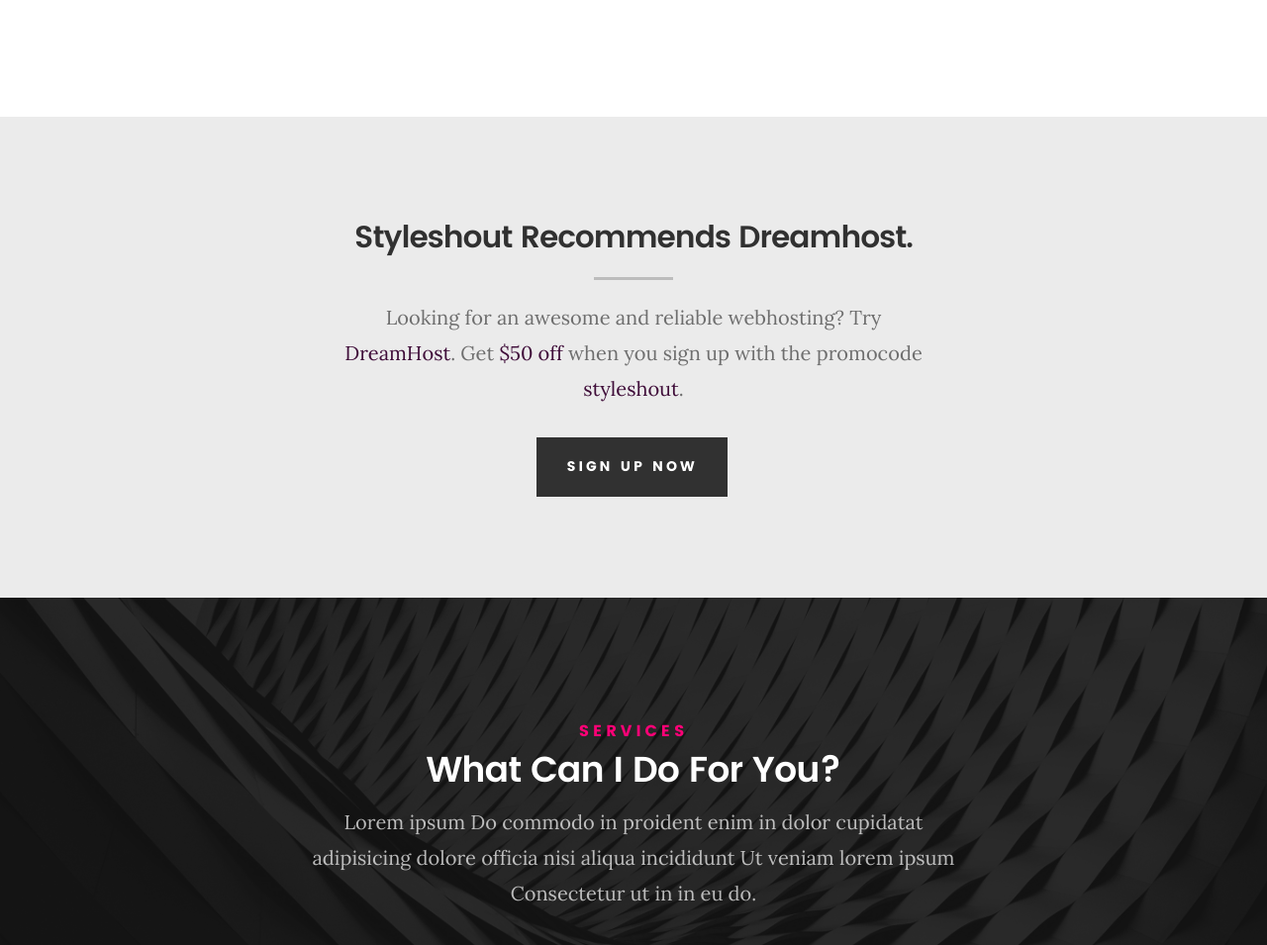
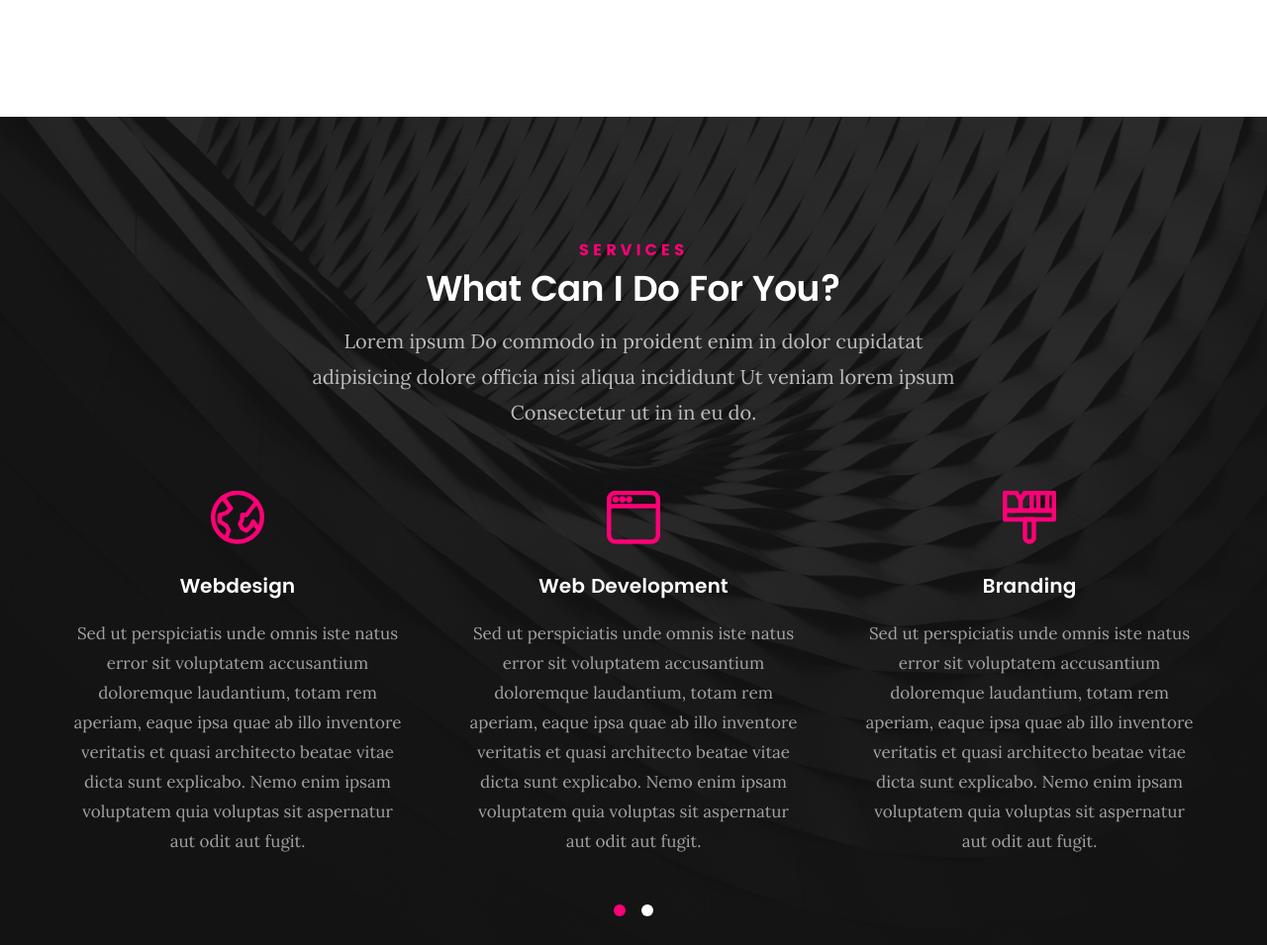
Before and after one commit to maireadbrennan/maireadbrennan.github.io, a plain HTML site: page index.html in a window 1280 px wide. Shown: the part 5709-6664 px from the top of the page at 99% size. Drawn offline with Linux system fonts and the light colour scheme; files whose address does not match are found by name.

Commit message:
Update index.html

```diff
--- a/index.html
+++ b/index.html
@@ -489,14 +489,14 @@
 				     	</div>
 
 					   <div class="description-box">
-					      <h4>Clouds</h4>
+					      <h4>Biodiversity Hub</h4>
 					      <p>Proin gravida nibh vel velit auctor aliquet. Aenean sollicitudin, lorem quis bibendum auctor, nisi elit consequat ipsum, nec sagittis sem nibh id elit.</p>
 
 					      <div class="categories">Web Design</div>
 					   </div>
 
 			         <div class="link-box">
-			            <a href="http://www.behance.net">Details</a>
+			            <a href="https://yale-biodiversity-plan-yalemaps.hub.arcgis.com">Details</a>
 					      <a href="#" class="popup-modal-dismiss">Close</a>
 			         </div>
 
@@ -573,34 +573,6 @@
    	</div> <!-- /portfolio-content -->
 
 	</section> <!-- /portfolio -->
-
-
-	<!-- CTA Section
-   ================================================== -->
-	<section id="cta" class="grey-section">
-
-   	<div class="row cta-content">
-
-   		<div class="col-twelve section-ads">
-
-	     		<h2 class="h01"><a href="http://www.dreamhost.com/r.cgi?287326|STYLESHOUT">Styleshout Recommends Dreamhost.</a></h2>
-
-		      <p class="lead">
-		      Looking for an awesome and reliable webhosting? Try <a href="http://www.dreamhost.com/r.cgi?287326|STYLESHOUT"><span>DreamHost</span></a>.
-				Get <span>$50 off</span> when you sign up with the promocode <span>styleshout</span>.
-				<!-- Simply type	the promocode in the box labeled “Promo Code” when placing your order. -->
-				</p>
-
-				<div class="action">
-			      <a class="button button-primary large" href="http://www.dreamhost.com/r.cgi?287326|STYLESHOUT">Sign Up Now</a>
-		      </div>
-
-   		</div>
-
-   	</div> <!-- /cta-content -->
-
-   </section> <!-- /cta -->
-
 
 	<!-- services Section
    ================================================== -->
```
